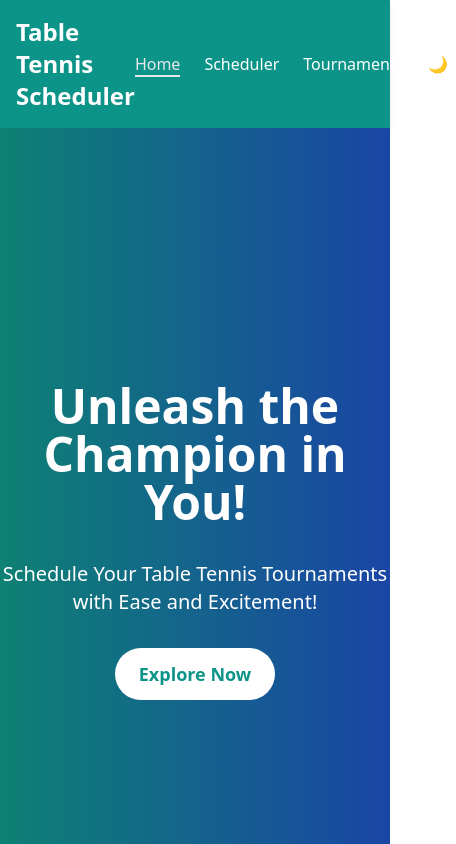
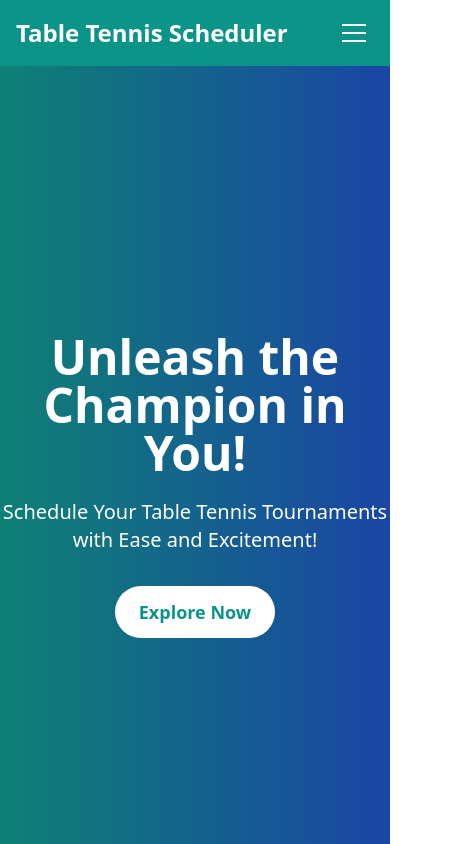
Before and after one commit to Takshil-P/tt-scheduler-demo, a React (Vite) app in the folder client/: page / in a window 390 px wide. Shown: the top 844 px of the page, 456 px wide, since content can reach past the window. Built offline with nearby package versions, Linux system fonts and the light colour scheme.

Commit message:
final commit for now

```diff
--- a/client/src/components/Header.jsx
+++ b/client/src/components/Header.jsx
@@ -1,14 +1,121 @@
-// this is the header component before claude
-import React from 'react';
+// // this is the header component before claude
+// import React from 'react';
+// import { NavLink } from 'react-router-dom';
+
+// const Header = ({ toggleDarkMode, isDarkMode }) => {
+//   return (
+//     <header className="bg-teal-600 dark:bg-teal-800 text-white p-4 shadow-md">
+//       <div className="container mx-auto flex justify-between items-center">
+//         <h1 className="text-2xl font-bold">Table Tennis Scheduler</h1>
+//         <nav className="flex items-center space-x-6">
+//           <ul className="flex space-x-6">
+//             <li>
+//               <NavLink
+//                 to="/"
+//                 className={({ isActive }) =>
+//                   isActive
+//                     ? 'text-gray-200 font-medium border-b-2 border-gray-200'
+//                     : 'hover:text-gray-200 font-medium'
+//                 }
+//               >
+//                 Home
+//               </NavLink>
+//             </li>
+//             <li>
+//               <NavLink
+//                 to="/scheduler"
+//                 className={({ isActive }) =>
+//                   isActive
+//                     ? 'text-gray-200 font-medium border-b-2 border-gray-200'
+//                     : 'hover:text-gray-200 font-medium'
+//                 }
+//               >
+//                 Scheduler
+//               </NavLink>
+//             </li>
+//             <li>
+//               <NavLink
+//                 to="/tournament"
+//                 className={({ isActive }) =>
+//                   isActive
+//                     ? 'text-gray-200 font-medium border-b-2 border-gray-200'
+//                     : 'hover:text-gray-200 font-medium'
+//                 }
+//               >
+//                 Tournament
+//               </NavLink>
+//             </li>
+//           </ul>
+//           <button
+//             onClick={toggleDarkMode}
+//             className="p-2 rounded-full hover:bg-teal-700"
+//             aria-label={isDarkMode ? 'Switch to light mode' : 'Switch to dark mode'}
+//           >
+//             {isDarkMode ? '☀️' : '🌙'}
+//           </button>
+//         </nav>
+//       </div>
+//     </header>
+//   );
+// };
+
+// export default Header;
+
+
+
+
+import React, { useState, useEffect } from 'react';
 import { NavLink } from 'react-router-dom';
 
 const Header = ({ toggleDarkMode, isDarkMode }) => {
+  const [isMenuOpen, setIsMenuOpen] = useState(false);
+  const [isMobile, setIsMobile] = useState(window.innerWidth <= 768);
+
+  // Update isMobile state on window resize
+  useEffect(() => {
+    const handleResize = () => {
+      const mobile = window.innerWidth <= 768;
+      setIsMobile(mobile);
+      if (!mobile) {
+        setIsMenuOpen(false); // Close menu on desktop view
+      }
+    };
+    window.addEventListener('resize', handleResize);
+    return () => window.removeEventListener('resize', handleResize);
+  }, []);
+
+  // Toggle hamburger menu
+  const toggleMenu = () => {
+    setIsMenuOpen(prev => !prev);
+  };
+
   return (
     <header className="bg-teal-600 dark:bg-teal-800 text-white p-4 shadow-md">
       <div className="container mx-auto flex justify-between items-center">
         <h1 className="text-2xl font-bold">Table Tennis Scheduler</h1>
-        <nav className="flex items-center space-x-6">
-          <ul className="flex space-x-6">
+        {/* Hamburger Icon (visible only on mobile) */}
+        {isMobile && (
+          <button
+            onClick={toggleMenu}
+            className="p-2 rounded-md hover:bg-teal-700 focus:outline-none z-50"
+            aria-label={isMenuOpen ? 'Close menu' : 'Open menu'}
+          >
+            <div className="w-6 h-0.5 bg-white mb-1.5"></div>
+            <div className="w-6 h-0.5 bg-white mb-1.5"></div>
+            <div className="w-6 h-0.5 bg-white"></div>
+          </button>
+        )}
+        {/* Navigation Menu */}
+        <nav
+          className={`z-40 ${
+            isMobile
+              ? `absolute top-16 left-0 w-full bg-teal-600 dark:bg-teal-800 p-4 shadow-md ${
+                  isMenuOpen ? 'block' : 'hidden'
+                }`
+              : 'flex items-center space-x-6'
+          }`}
+        >
+          <ul className={`flex ${isMobile ? 'flex-col space-y-4' : 'space-x-6'}`}>
             <li>
               <NavLink
                 to="/"
@@ -17,6 +124,7 @@ const Header = ({ toggleDarkMode, isDarkMode }) => {
                     ? 'text-gray-200 font-medium border-b-2 border-gray-200'
                     : 'hover:text-gray-200 font-medium'
                 }
+                onClick={() => isMobile && setIsMenuOpen(false)}
               >
                 Home
               </NavLink>
@@ -29,6 +137,7 @@ const Header = ({ toggleDarkMode, isDarkMode }) => {
                     ? 'text-gray-200 font-medium border-b-2 border-gray-200'
                     : 'hover:text-gray-200 font-medium'
                 }
+                onClick={() => isMobile && setIsMenuOpen(false)}
               >
                 Scheduler
               </NavLink>
@@ -41,6 +150,7 @@ const Header = ({ toggleDarkMode, isDarkMode }) => {
                     ? 'text-gray-200 font-medium border-b-2 border-gray-200'
                     : 'hover:text-gray-200 font-medium'
                 }
+                onClick={() => isMobile && setIsMenuOpen(false)}
               >
                 Tournament
               </NavLink>
@@ -48,10 +158,10 @@ const Header = ({ toggleDarkMode, isDarkMode }) => {
           </ul>
           <button
             onClick={toggleDarkMode}
-            className="p-2 rounded-full hover:bg-teal-700"
+            className={`p-2 rounded hover:bg-teal-700 ${isMobile ? 'mt-4 w-full text-left' : ''}`}
             aria-label={isDarkMode ? 'Switch to light mode' : 'Switch to dark mode'}
           >
-            {isDarkMode ? '☀️' : '🌙'}
+            {isMobile ? (isDarkMode ? 'Light' : 'Dark') : (isDarkMode ? '☀️' : '🌙')}
           </button>
         </nav>
       </div>
```
